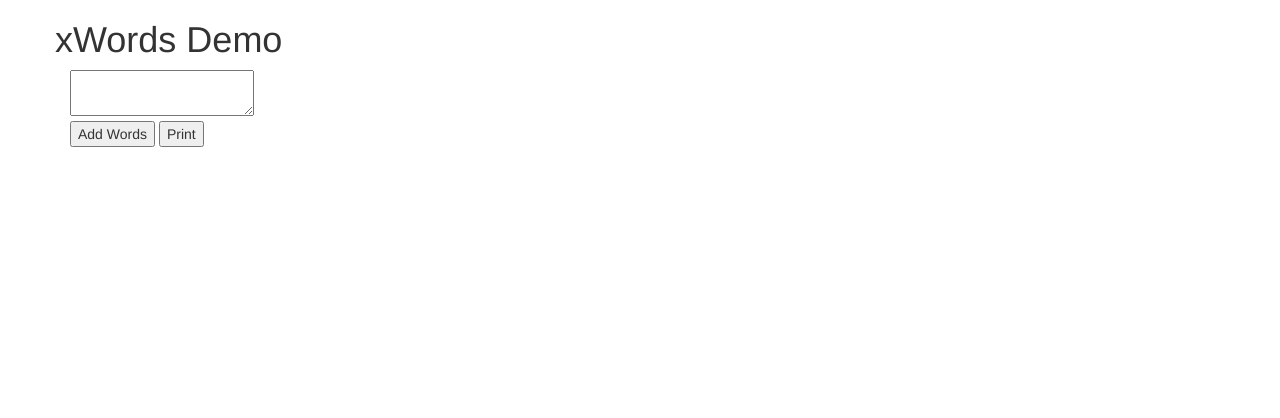
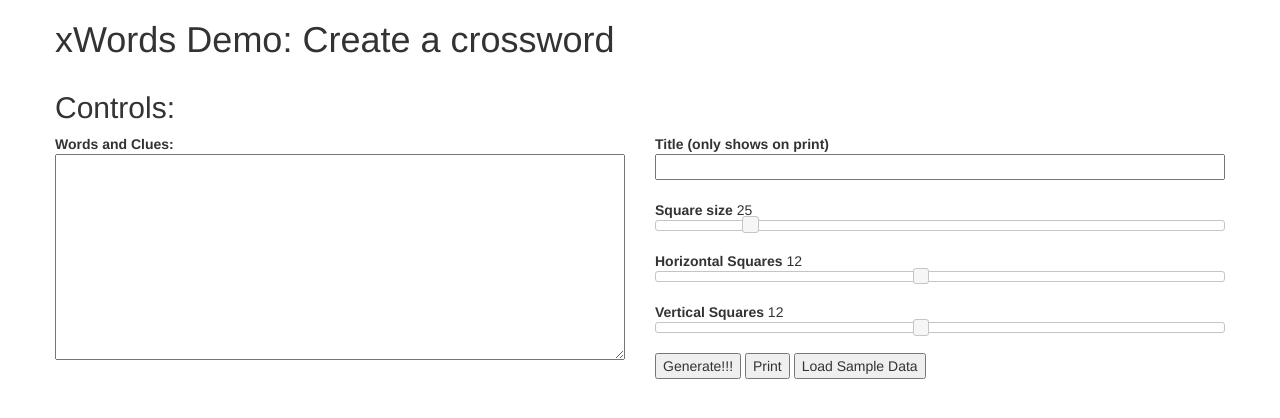
Before and after one commit to richardrulach/js-xwords, a plain HTML site: page src/index.htm in a window 1280 px wide. Drawn offline with nearby package versions, Linux system fonts and the light colour scheme.

Commit message:
Added client side controls

```diff
--- a/src/index.htm
+++ b/src/index.htm
@@ -8,6 +8,7 @@
     <!-- Bootstrap -->
     <link href="//netdna.bootstrapcdn.com/bootstrap/3.1.1/css/bootstrap.min.css" rel="stylesheet">
     <link href="css/loading.css" rel="stylesheet">
+    <link rel="stylesheet" href="//code.jquery.com/ui/1.10.4/themes/smoothness/jquery-ui.css">
 
     <!-- HTML5 Shim and Respond.js IE8 support of HTML5 elements and media queries -->
     <!-- WARNING: Respond.js doesn't work if you view the page via file:// -->
@@ -19,6 +20,10 @@
         #mainContainer { display:none; }
         .canvasContainer { margin-bottom:15px; }
 
+        .sliderText { font-weight: bold;}
+        .sliderText span { font-weight: normal;}
+        .sliderValues { font-weight: bold;}
+        .sliderContainer { margin-bottom:20px;}
     </style>
   </head>
   <body>
@@ -26,7 +31,7 @@
     <div id="topContainer" class="container">
     <header>
       <div class="row">
-        <h1>xWords Demo</h1>
+        <h1>xWords Demo: Create a crossword</h1>
     </div>
     </header>
     <section>
@@ -39,26 +44,6 @@
             <div class="canvasContainer col-sm-6">
                 <canvas id="myCanvas" width="425" height="325" style="border:1px solid black;">
                 </canvas>
-            </div>
-        </div>
-
-        <div class="row">
-            <div class="col-xs-12">
-                <div>
-                    <textarea id="txtWords"></textarea>
-                </div>
-                <div>
-                    <input
-                            type="button"
-                            id="btnAddWords"
-                            onclick="btnAddWords_click()"
-                            value="Add Words" />
-                    <input
-                            type="button"
-                            id="btnPrint"
-                            onclick="btnPrint_click()"
-                            value="Print" />
-                </div>
             </div>
         </div>
         <div class="row">
@@ -79,6 +64,54 @@
                 </div>
             </div>
         </div>
+
+        <div class="row">
+            <h2>Controls:</h2>
+        </row>
+        <div class="row">
+            <div class="col-sm-6">
+                <div>
+                    <div class="sliderText">
+                        Words and Clues:</div>
+                    <textarea style="width:100%" id="txtWords" rows="10"></textarea>
+                </div>
+            </div>
+            <div class="col-sm-6">
+                <div class="sliderText">Title (only shows on print)</div>
+                <div class="sliderContainer">
+                    <input type="text" id="txtCrosswordTitle" value="" style="width:100%;" />
+                </div>
+                <div class="sliderText">Square size <span id="sliderValue"></span></div>
+                <div class="sliderContainer">
+                    <div id="slider"></div>
+                </div>
+                <div class="sliderText">Horizontal Squares <span id="hSliderValue"></span></div>
+                <div class="sliderContainer">
+                    <div id="hSlider"></div>
+                </div>
+                <div class="sliderText">Vertical Squares <span id="vSliderValue"></span></div>
+                <div class="sliderContainer">
+                    <div id="vSlider"></div>
+                </div>
+                <div>
+                    <input
+                            type="button"
+                            id="btnAddWords"
+                            onclick="btnAddWords_click()"
+                            value="Generate!!!" />
+                    <input
+                            type="button"
+                            id="btnPrint"
+                            onclick="btnPrint_click()"
+                            value="Print" />
+                    <input
+                            type="button"
+                            id="btnLoadSampleData"
+                            onclick="btnLoadSampleData_click()"
+                            value="Load Sample Data" />
+                </div>
+            </div>
+        </div>
     </section>
     <footer class="row">
       <small></small>
@@ -94,6 +127,7 @@
     <script src="https://ajax.googleapis.com/ajax/libs/jquery/2.1.1/jquery.min.js"></script>
     <!-- Include all compiled plugins (below), or include individual files as needed -->
     <script src="//netdna.bootstrapcdn.com/bootstrap/3.1.1/js/bootstrap.min.js"></script>
+  <script src="//code.jquery.com/ui/1.10.4/jquery-ui.js"></script>
     <script src="js/xWords.js"></script>
     <script src="js/xWordsDisplay.js"></script>
     <script>
@@ -113,6 +147,45 @@
             context = canvas.getContext("2d");
 
             $('.loading').hide();
+
+            $( "#slider" ).slider({
+                max:50,
+                min:20,
+                value:25,
+                slide: function( event, ui ) {
+                    $('#sliderValue').html(ui.value);
+                }
+            });
+
+
+            $( "#hSlider" ).slider({
+                max:20,
+                min:5,
+                value:12,
+                slide: function( event, ui ) {
+                    $('#hSliderValue').html(ui.value);
+                }
+            });
+
+            $( "#vSlider" ).slider({
+                max:20,
+                min:5,
+                value:12,
+                slide: function( event, ui ) {
+                    $('#vSliderValue').html(ui.value);
+                }
+            });
+
+            $('#sliderValue').html(
+                $( "#slider" ).slider( "value" )
+            );
+            $('#vSliderValue').html(
+                $( "#vSlider" ).slider( "value" )
+            );
+            $('#hSliderValue').html(
+                $( "#hSlider" ).slider( "value" )
+            );
+
         }
     </script>
   </body>
--- a/src/js/xWordsDisplay.js
+++ b/src/js/xWordsDisplay.js
@@ -48,6 +48,21 @@ function btnAddWords_click(){
 
 function btnPrint_click(){
     PrintCrossword();
+}
+
+
+function btnLoadSampleData_click(){
+    $('#txtWords').val(
+        'jumper,keeps you warm in winter\n' +
+        'jeans,usually faded blue\n' +
+        'skirt,women wear these over their legs\n' +
+        'trousers,men wear these over their legs\n' +
+        'socks,worn on the feet\n' +
+        'shoes,usually have laces\n' +
+        'shirt,worn on the body and usually has buttons\n' +
+        'hat,keeps your head warm\n' +
+        'gloves,normally only worn when it is very cold to protect your hands\n'
+        );
 }
 
 function run(){
@@ -160,6 +175,7 @@ function run(){
 }
 
 
+
 function DisplayErrors(){
     $('#errors').html("<h2>ERRORS</h2>");
     $('#errors').append(xWords.sErrors);
@@ -244,10 +260,10 @@ function PrintCrossword()
     html += '<div style="width:100%; text-align:center">';
     html += '<div style="width:400px; margin:0px auto;">';
 
-    html += '<div style="float:left;text-align:left">' +    $('#across').html() +
+    html += '<div style="float:left;text-align:left; width:190px;">' +    $('#across').html() +
             '</div>';
 
-    html += '<div style="float:right;text-align:left;margin-left:20px;">' +    $('#down').html() +
+    html += '<div style="float:right;text-align:left; width:190px;">' +    $('#down').html() +
             '</div>';
 
     html += '</div>';
```
